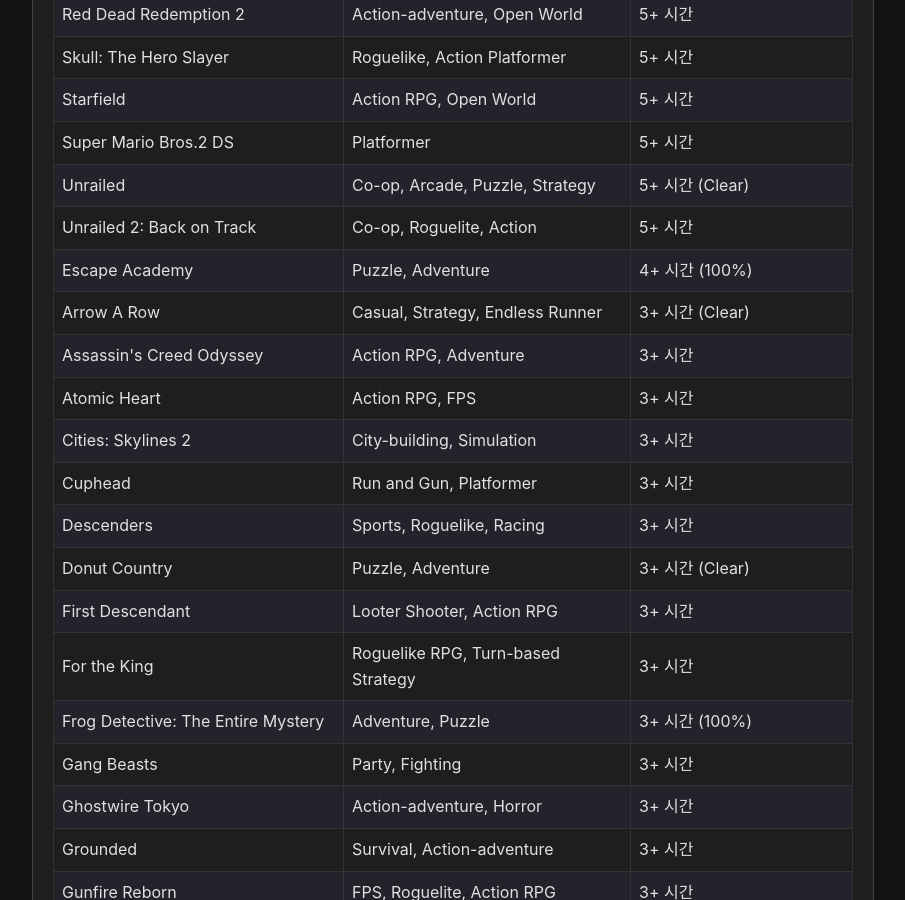
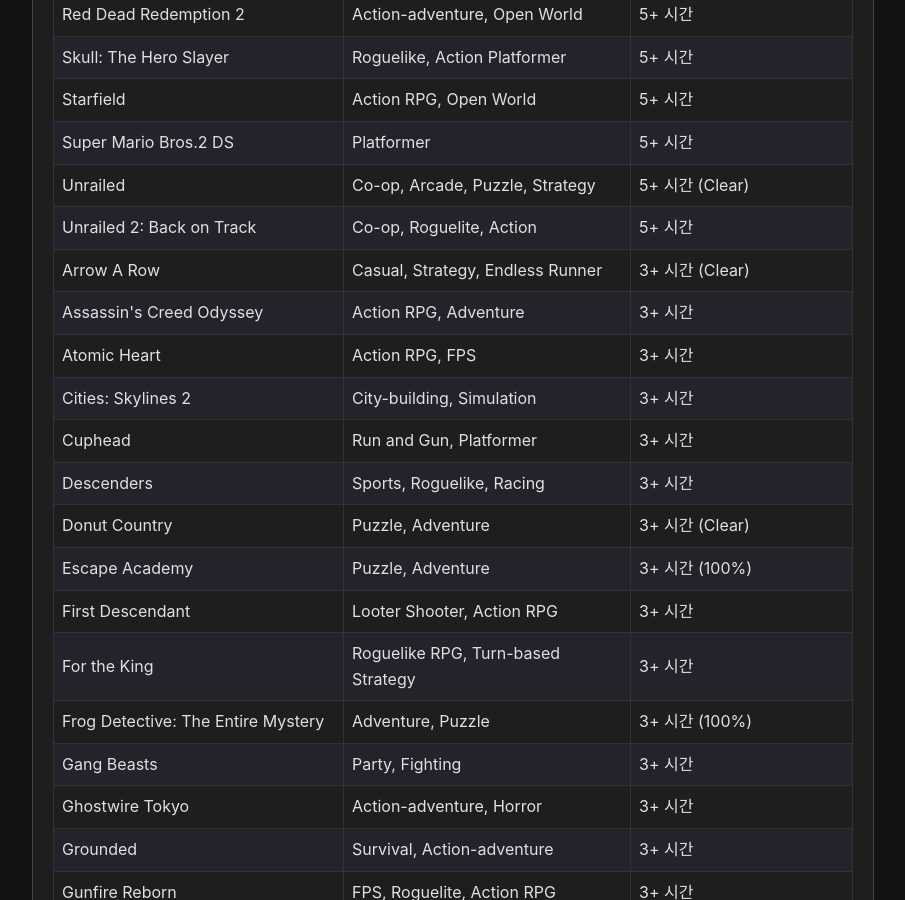
Before and after one commit to hojun313/hojun313.github.io, a Jekyll site: the page portfolio/index.html, which Jekyll copies as it is, in a window 1280 px wide and 900 px high, scrolled down 9783 px. Shown: the whole window, without its empty margins (187-1092 px from the left). Built offline with Jekyll 4.4.1, drawn with Linux system fonts in a browser that asks for light colours; some of the changed text lies outside the part shown.

Commit message:
Update index.html

```diff
--- a/portfolio/index.html
+++ b/portfolio/index.html
@@ -997,11 +997,7 @@
                         <td>Co-op, Roguelite, Action</td>
                         <td>5+ 시간</td>
                     </tr>
-                    <tr>
-                        <td>Escape Academy</td>
-                        <td>Puzzle, Adventure</td>
-                        <td>4+ 시간 (100%)</td>
-                    </tr>
+
                     <tr>
                         <td>Arrow A Row</td>
                         <td>Casual, Strategy, Endless Runner</td>
@@ -1036,6 +1032,11 @@
                         <td>Donut Country</td>
                         <td>Puzzle, Adventure</td>
                         <td>3+ 시간 (Clear)</td>
+                    </tr>
+                    <tr>
+                        <td>Escape Academy</td>
+                        <td>Puzzle, Adventure</td>
+                        <td>3+ 시간 (100%)</td>
                     </tr>
                     <tr>
                         <td>First Descendant</td>
@@ -1236,7 +1237,7 @@
                     <tr>
                         <td>Kingdom Come Deliverance</td>
                         <td>Action RPG, Open World</td>
-                        <td>2 시간</td>
+                        <td>2+ 시간</td>
                     </tr>
                     <tr>
                         <td>LIMBO</td>
@@ -1331,7 +1332,7 @@
                     <tr>
                         <td>Watch Dogs 2</td>
                         <td>Action-adventure, Open World, Stealth</td>
-                        <td>2 시간</td>
+                        <td>2+ 시간</td>
                     </tr>
                     <tr>
                         <td>Wo Long: Fallen Dynasty</td>
@@ -1346,7 +1347,7 @@
                     <tr>
                         <td>Die in Dungeon</td>
                         <td>Action, Adventure</td>
-                        <td>1 시간</td>
+                        <td>1+ 시간</td>
                     </tr>
                     <tr>
                         <td>Divide by Sheep</td>
```
Also changed, not shown: other parts of portfolio/index.html (+4 -4 lines).
